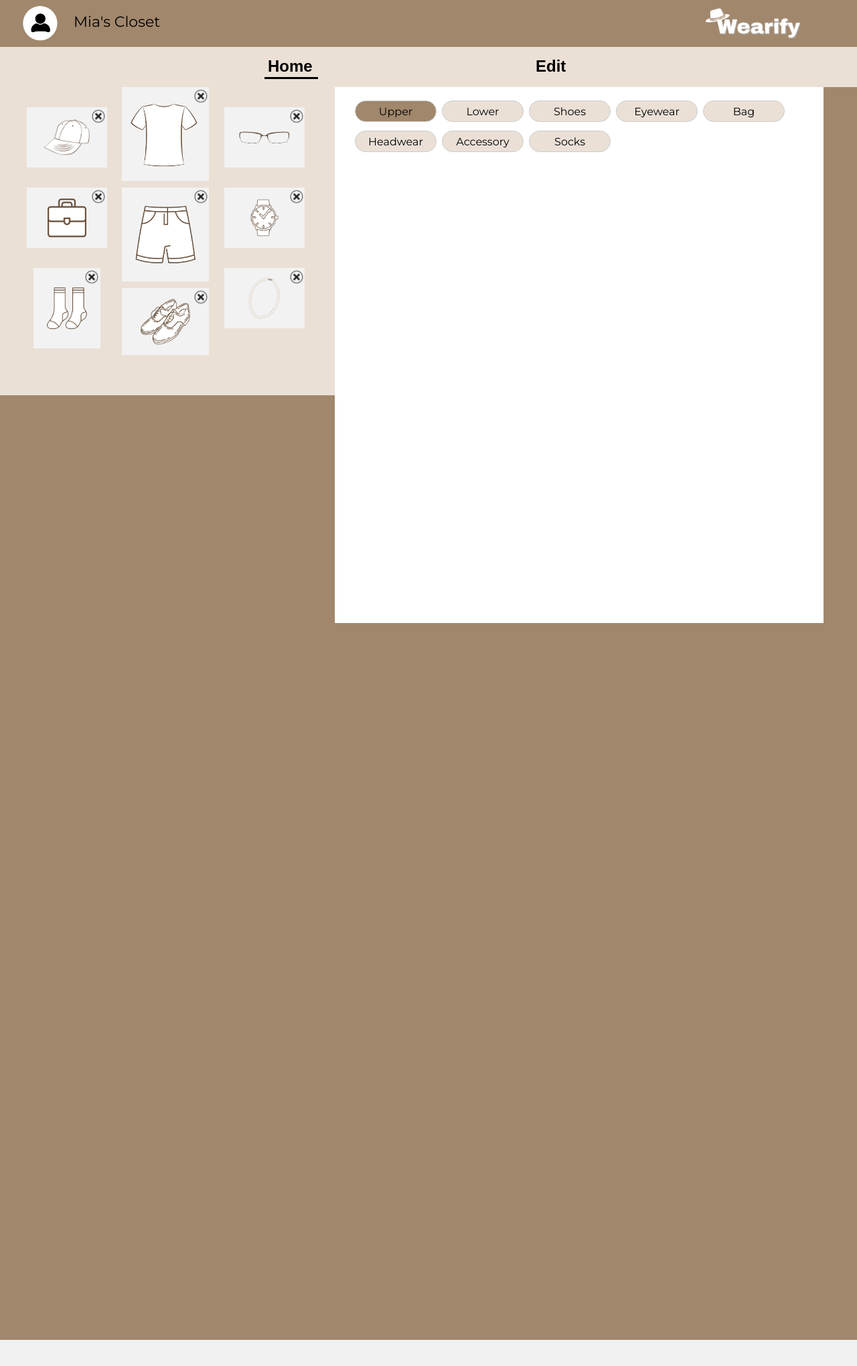
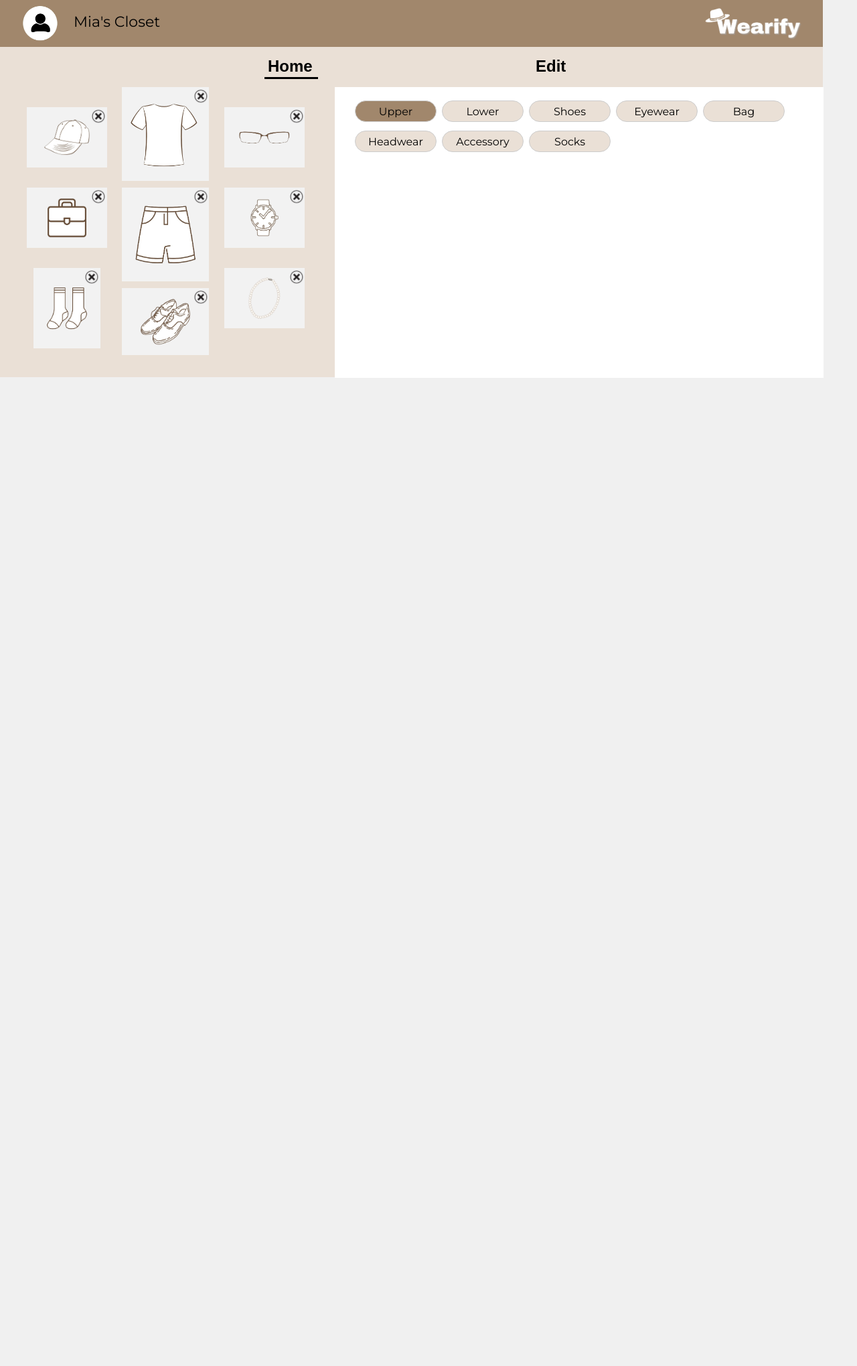
Before and after one commit to Julie-110405/Wearify-Website, a PHP site: page /home.html in a window 1280 px wide. Shown: the top 2039 px of the page at 67% size. Run offline with PHP 8.4, Linux system fonts and the light colour scheme; some web fonts are replaced.

Commit message:
Code for Homepage

```diff
--- a/home.css
+++ b/home.css
@@ -14,8 +14,8 @@
   position: fixed;
   top: 0px;
   left: 0px;
-  width: 2000px;
-  height: 2000px;
+  width: 1229px;
+  height: 300px;
   background-color: #a1876c;
 }
 
@@ -23,7 +23,7 @@
   position: fixed;
   top: 70px;
   left: 0px;
-  width: 2000px;
+  width: 1229px;
   height: 60px;
   background-color: #eae0d6;
 }
@@ -33,7 +33,7 @@
   top: 70px;
   left: 0px;
   width: 700px;
-  height: 520px;
+  height: 493px;
   background-color: #eae0d6;
 }
 
@@ -42,7 +42,7 @@
     top: 130px;
     left: 500px;
     width: 730px;
-    height: 800px;
+    height: 434px;
     overflow-y: auto;
     background-color: #ffffff;
 }
```
